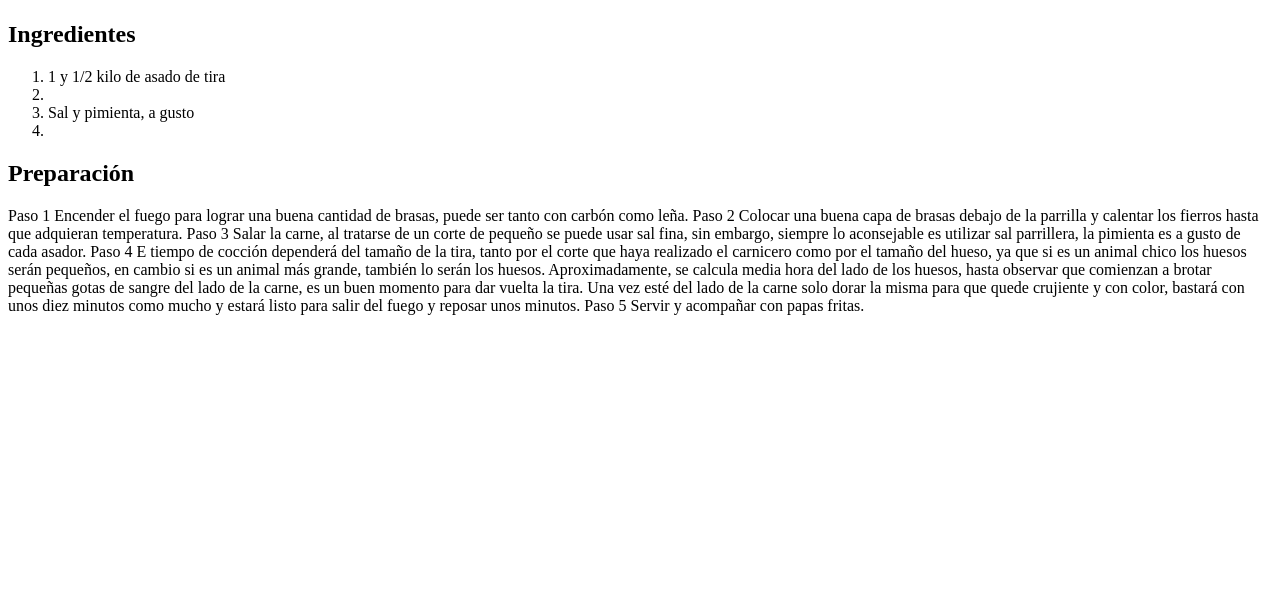
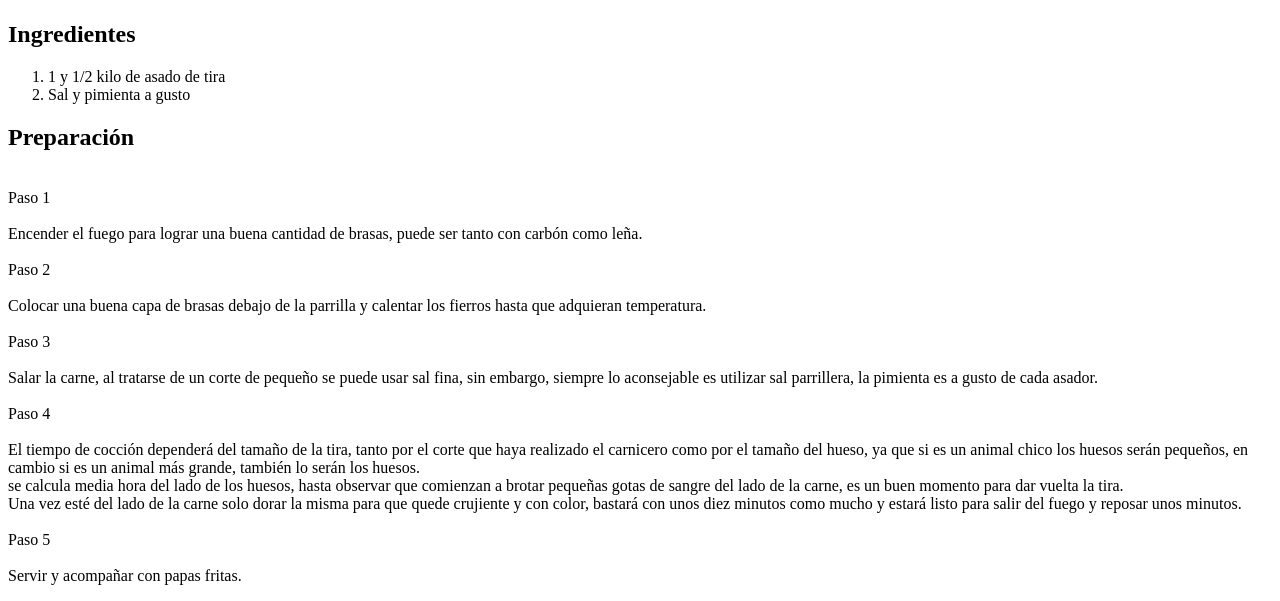
Before and after one commit to DarioQuiroz97/odin-recipes, a plain HTML site: page Asado.html in a window 1280 px wide. Shown: the part 383-984 px from the top of the page. Before the commit the page ends 800 px from the top, so only its background shows below. Drawn offline with Linux system fonts and the light colour scheme.

Commit message:
Update Asado.html

```diff
--- a/Asado.html
+++ b/Asado.html
@@ -9,37 +9,36 @@
           <h1> Asado </h1>
           <img src="https://www.diariodecuyo.com.ar/__export/1682786485645/sites/diariodecuyo/img/2023/04/29/asado.jpg" alt="Imagen de Asado" Title="Tipico Asado Argentino" Wide="300" />
           <h2> Ingredientes </H2>
-    <ol>
-                    <li> 1 y 1/2 kilo de asado de tira <li>
-                    <li> Sal y pimienta, a gusto <li>
+    <ol><li> 1 y 1/2 kilo de asado de tira </li>
+        <li> Sal y pimienta a gusto </li>
+
     </ol>
           <h2> Preparación </H2>
     <P>
-
+      <justify>
+  <br />
 Paso 1
-
+<br />   <br />
 Encender el fuego para lograr una buena cantidad de brasas, puede ser tanto con carbón como leña.
-
+<br />   <br />
 Paso 2
-
+<br />   <br />
 Colocar una buena capa de brasas debajo de la parrilla y calentar los fierros hasta que adquieran temperatura.
-
+<br />   <br />
 Paso 3
-
+<br />   <br />
 Salar la carne, al tratarse de un corte de pequeño se puede usar sal fina, sin embargo, siempre lo aconsejable es utilizar sal parrillera, la pimienta es a gusto de cada asador.
-
+<br />   <br />
 Paso 4
-
-E tiempo de cocción dependerá del tamaño de la tira, tanto por el corte que haya realizado el carnicero como por el tamaño del hueso, ya que si es un animal chico los huesos serán pequeños, en cambio si es un animal más grande, también lo serán los huesos.
-
-Aproximadamente, se calcula media hora del lado de los huesos, hasta observar que comienzan a brotar pequeñas gotas de sangre del lado de la carne, es un buen momento para dar vuelta la tira.
-
-Una vez esté del lado de la carne solo dorar la misma para que quede crujiente y con color, bastará con unos diez minutos como mucho y estará listo para salir del fuego y reposar unos minutos.
-
+<br />   <br />
+El tiempo de cocción dependerá del tamaño de la tira, tanto por el corte que haya realizado el carnicero como por el tamaño del hueso, ya que si es un animal chico los huesos serán pequeños, en cambio si es un animal más grande, también lo serán los huesos.
+<br /> se calcula media hora del lado de los huesos, hasta observar que comienzan a brotar pequeñas gotas de sangre del lado de la carne, es un buen momento para dar vuelta la tira. <br />Una vez esté del lado de la carne solo dorar la misma para que quede crujiente y con color, bastará con unos diez minutos como mucho y estará listo para salir del fuego y reposar unos minutos.
+<br />   <br />
 Paso 5
-
+<br />   <br />
 Servir y acompañar con papas fritas.
-      </p>
+      </justify>
+</p>
 
 
   </body>
```
